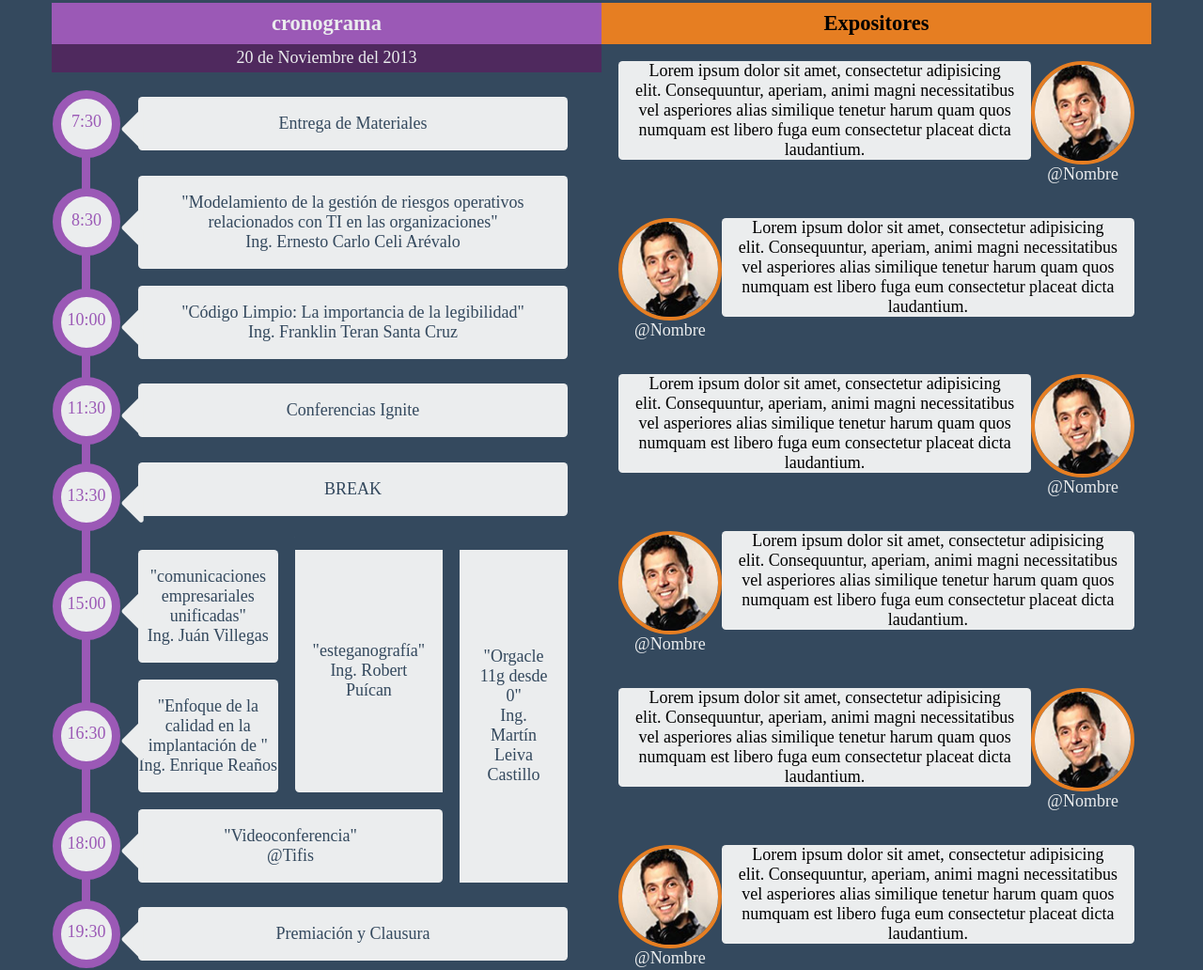
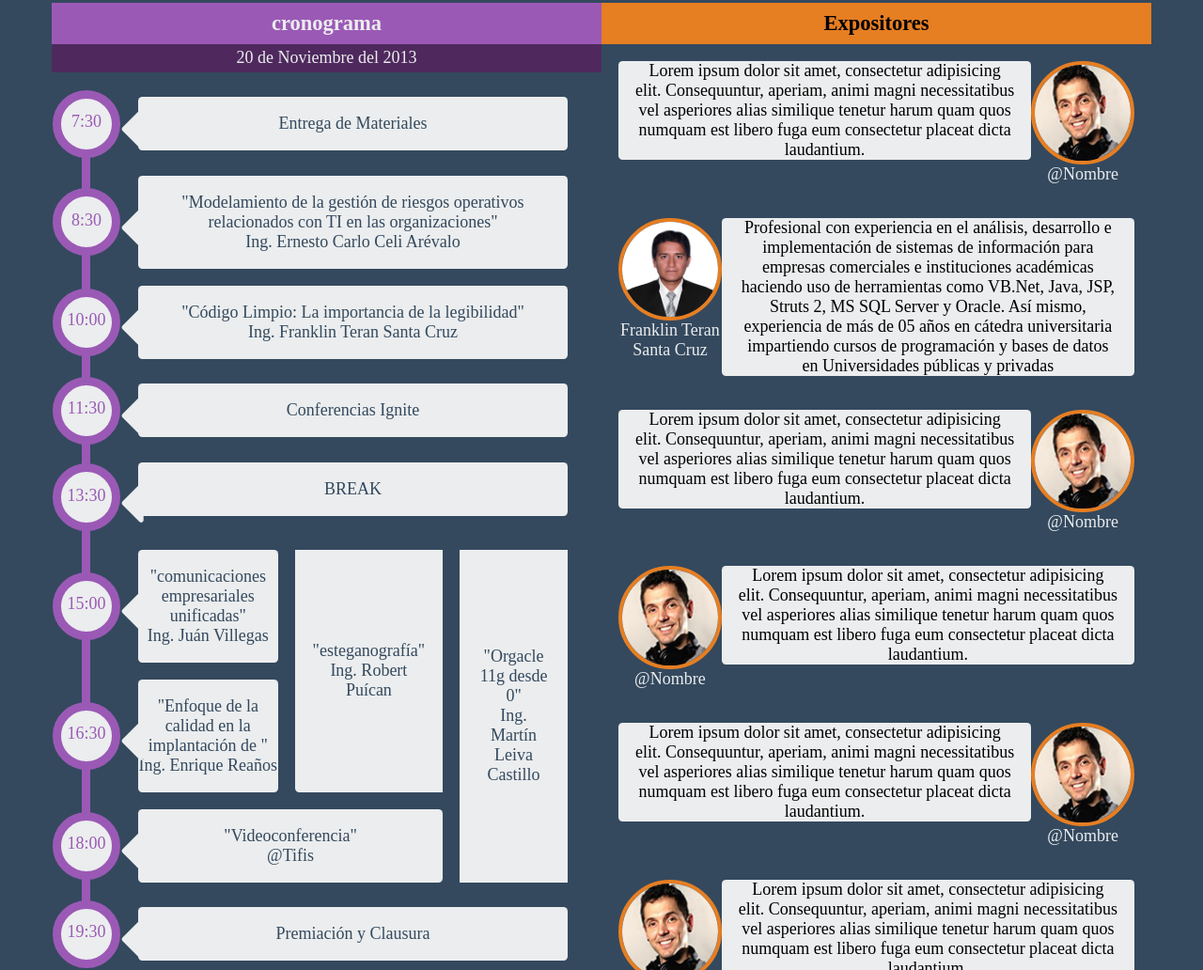
Before and after one commit to XCOREISC/xcoreisc.github.io, a plain HTML site: page index.html in a window 1280 px wide. Shown: the part 1462-2494 px from the top of the page at 94% size. Drawn offline with Linux system fonts and the light colour scheme; some packages are replaced by stand-ins of ours; a script that the page names is missing.

Commit message:
Ing Teran info

```diff
--- a/index.html
+++ b/index.html
@@ -215,11 +215,12 @@
 			</div>
 			<div class="speaker">
 				<figure>
-					<img src="images/speakers/soyjavi.jpg" alt="" />
-					<a href="#">@Nombre</a>
+					<img src="images/speakers/ing-teran.jpg" alt="" />
+					<a href="#">
+Franklin Teran Santa Cruz</a>
 				</figure>
 				<div>
-					<p>Lorem ipsum dolor sit amet, consectetur adipisicing elit. Consequuntur, aperiam, animi magni necessitatibus vel asperiores alias similique tenetur harum quam quos numquam est libero fuga eum consectetur placeat dicta laudantium.</p>
+					<p>Profesional con experiencia en el análisis, desarrollo e implementación de sistemas de información para empresas comerciales e instituciones académicas haciendo uso de herramientas como VB.Net, Java, JSP, Struts 2, MS SQL Server y Oracle. Así mismo, experiencia de más de 05 años en cátedra universitaria impartiendo cursos de programación y bases de datos en Universidades públicas y privadas</p>
 				</div>
 			</div>
 			<div class="speaker">
```
Also changed, not shown: images/speakers/ing-teran.jpg (added).
